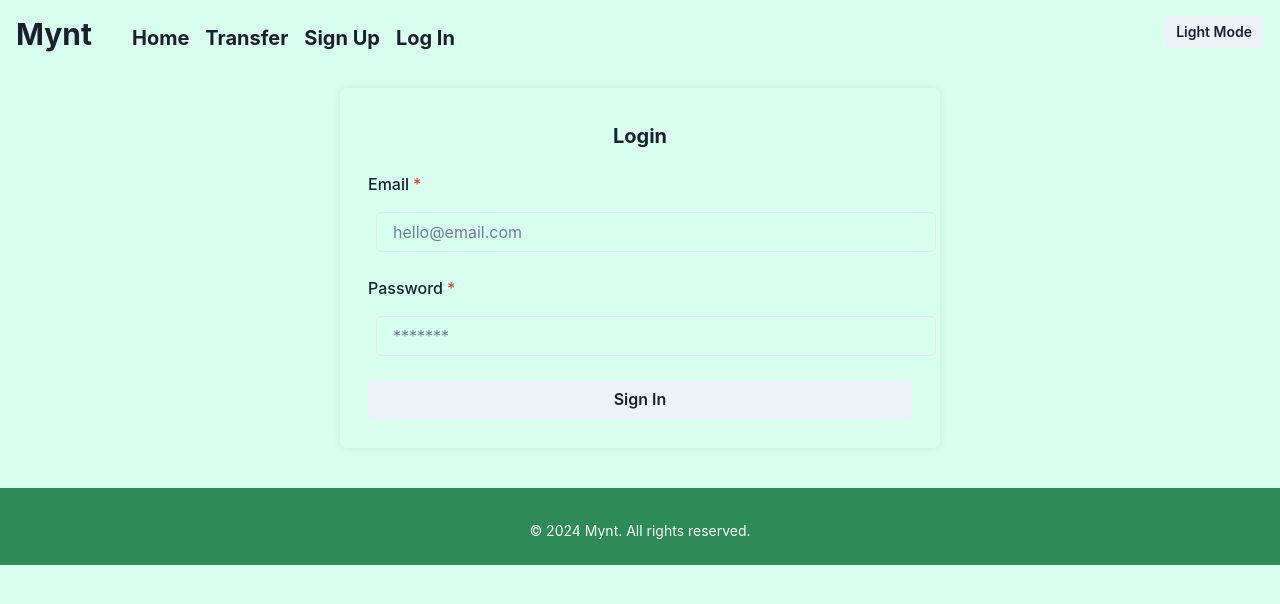
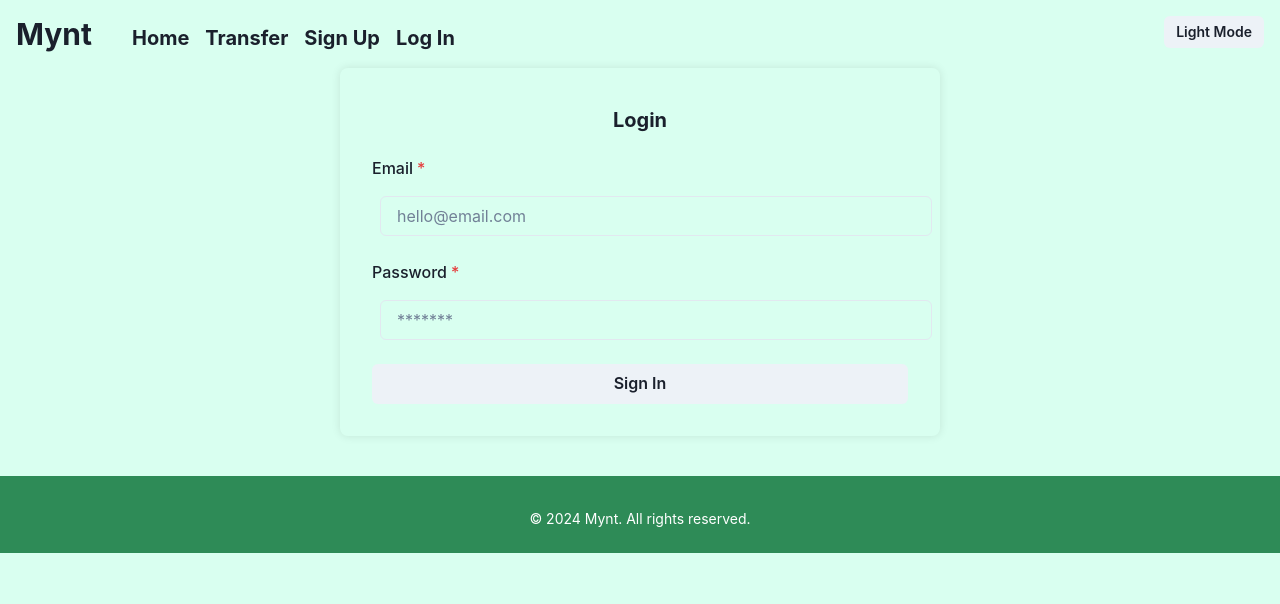
Before and after one commit to uob-group-10-mynt/mynt-finance-banking-app, a React app in the folder frontend/: page /login in a window 1280 px wide. Shown: the top 604 px of the page. Built offline with nearby package versions, Linux system fonts and the light colour scheme.

Commit message:
[refactor]: Refactor pages with newly added Page component

```diff
--- /dev/null
+++ b/frontend/src/components/Page.js
@@ -0,0 +1,18 @@
+import { Box } from "@chakra-ui/react";
+
+const Page = ({children}) => (
+    <Box
+        maxW={["100%", "100%", "90%", "600px"]}
+        p={["1rem", "1.5rem"]}
+        borderRadius="0.5rem"
+        boxShadow="0 0 10px rgba(0, 0, 0, 0.1)" // Box shadow with 10px blur and 0.1 transparency
+        justifyContent="center"
+        alignItems="center"
+        gap='1.3em'
+        margin='auto'
+    >
+        {children}
+    </Box>
+);
+
+export default Page;
--- a/frontend/src/index.css
+++ /dev/null
@@ -1,7 +0,0 @@
-.page {
-    max-width: 600px;
-    margin: 20px auto;
-    padding: 20px;
-    border-radius: 8px;
-    box-shadow: 0 0 10px rgba(0, 0, 0, 0.1);
-}
--- a/frontend/src/index.js
+++ b/frontend/src/index.js
@@ -1,5 +1,4 @@
 import ReactDOM from 'react-dom/client';
-import './index.css';
 import App from './App';
 import { StrictMode } from 'react';
 
--- a/frontend/src/pages/Login.js
+++ b/frontend/src/pages/Login.js
@@ -1,10 +1,10 @@
 import {useState, useContext} from "react";
-import {Box} from "@chakra-ui/react";
 import {LoggedInContext} from "../App";
 import PageHeader from "../components/forms/PageHeader";
 import {useNavigate} from "react-router-dom";
 import {authenticateAPI} from "../utils/APIEndpoints";
 import CustomForm from "../components/forms/CustomForm";
+import Page from "../components/Page";
 
 function Login() {
     const [loggedIn, setLoggedIn] = useContext(LoggedInContext)
@@ -65,12 +65,12 @@ function Login() {
     ]
 
     return (
-        <Box className="page">
+        <Page>
             <PageHeader>Login</PageHeader>
             <CustomForm onSubmit={handleSubmit} buttonText="Sign In" testId="submitButton">
                 {loginFieldsInputList}
             </CustomForm>
-        </Box>
+        </Page>
     );
 }
 
--- a/frontend/src/pages/Payee.js
+++ b/frontend/src/pages/Payee.js
@@ -2,16 +2,17 @@ import React from 'react';
 import TabBar from "../components/TabBar";
 import CustomHeading from "../components/CustomHeading";
 import {Box} from "@chakra-ui/react";
+import Page from "../components/Page";
 
 function Payee() {
     const tabs = ['Recent payees', 'My payees', 'New payees']
     const panels = ['a','b','c']
 
     return (
-        <Box className="page">
+        <Page>
             <CustomHeading>Where would you like to send the money?</CustomHeading>
             <TabBar tabNames={tabs} tabPanels={panels}></TabBar>
-        </Box>
+        </Page>
     );
 }
 
--- a/frontend/src/pages/Remittance.js
+++ b/frontend/src/pages/Remittance.js
@@ -1,7 +1,7 @@
 import {useState} from 'react';
-import {Box} from '@chakra-ui/react';
 import PageHeader from "../components/forms/PageHeader";
 import CustomForm from "../components/forms/CustomForm";
+import Page from "../components/Page";
 
 function Remittance() {
     // State for form fields
@@ -51,12 +51,12 @@ function Remittance() {
     };
 
     return (
-        <Box className="page">
+        <Page>
             <PageHeader>Transfer</PageHeader>
             <CustomForm onSubmit={handleFormSubmit} buttonText="Send Money" testId="submitTransfer">
                 {remittanceInputList}
             </CustomForm>
-        </Box>
+        </Page>
     );
 }
 
--- a/frontend/src/pages/Signup.js
+++ b/frontend/src/pages/Signup.js
@@ -1,11 +1,11 @@
 import React from 'react';
 import {useEffect, useState, useRef} from 'react';
-import {Box} from "@chakra-ui/react";
 import axios from 'axios';
 import {Onfido} from 'onfido-sdk-ui';
 import {onfidoIdetityCheckAPI} from '../utils/APIEndpoints';
 import PageHeader from "../components/forms/PageHeader";
 import CustomForm from "../components/forms/CustomForm";
+import Page from "../components/Page";
 
 function Signup() {
     const [email, setEmail] = useState('');
@@ -151,12 +151,12 @@ function Signup() {
     ];
 
     return (
-        <Box className="page">
+        <Page>
             <PageHeader>Sign Up</PageHeader>
             <CustomForm onSubmit={handleSubmit} buttonText="Sign Up" testId="submitButton">
                 {fieldsInputList}
             </CustomForm>
-        </Box>
+        </Page>
     );
 }
 
```
